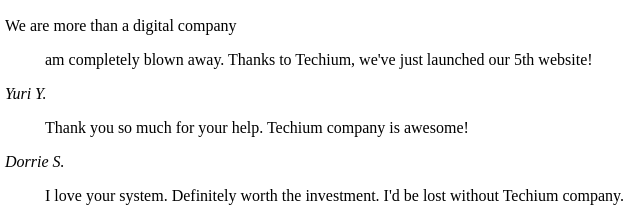
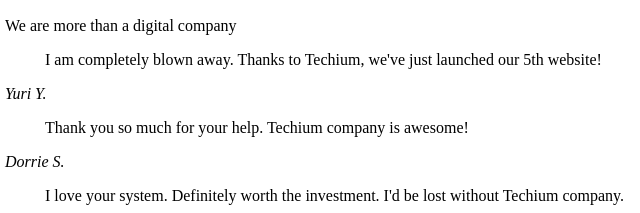
Before and after one commit to FlavioAvdulla/holbertonschool-web_front_end, a plain HTML site: page html_advanced/29-index.html in a window 1280 px wide. Shown: the part 1958-2171 px from the top of the page, 3-643 px from the left. Drawn offline with Linux system fonts and the light colour scheme.

Commit message:
29-index.html

```diff
--- a/html_advanced/29-index.html
+++ b/html_advanced/29-index.html
@@ -194,7 +194,7 @@
                 <div>
                     <article>
                         <blockquote>
-                            am completely blown away. Thanks to Techium, we've just launched our 5th website!
+                            I am completely blown away. Thanks to Techium, we've just launched our 5th website!
                         </blockquote>
                         <cite>Yuri Y.</cite>
                     </article>
@@ -208,8 +208,7 @@
 
                     <article>
                         <blockquote>
-                            I love your system. Definitely worth the investment. I'd be lost without Techium
-                            company.
+                            I love your system. Definitely worth the investment. I'd be lost without Techium company.
                         </blockquote>
                         <cite>Sven H.</cite>
                     </article>
```
